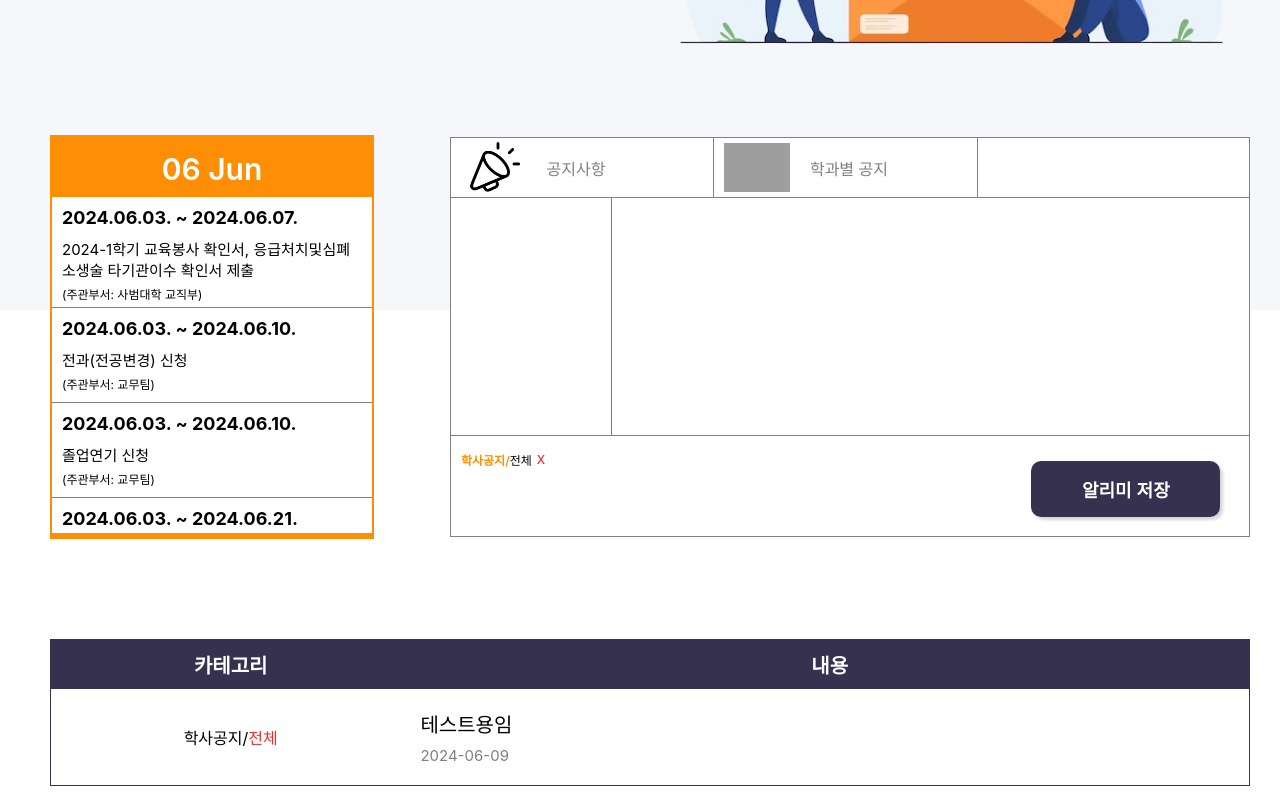
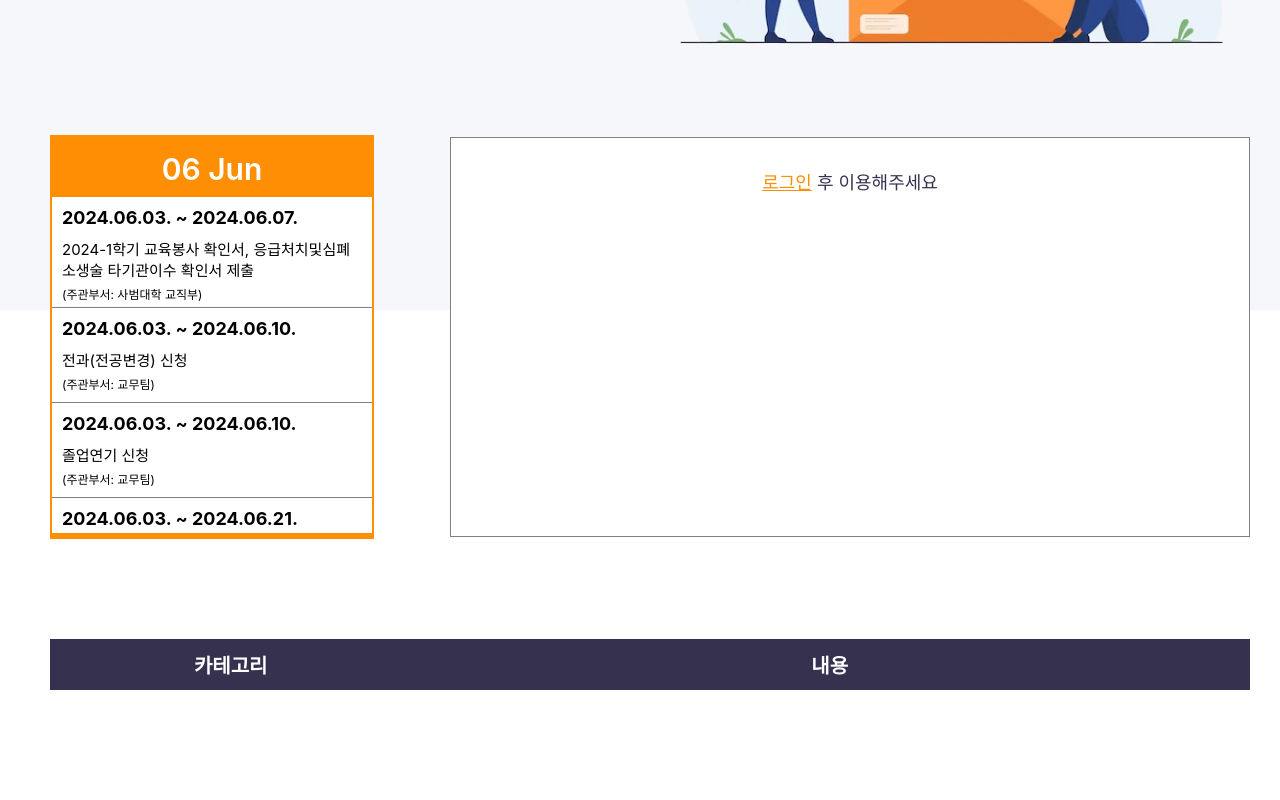
Before and after one commit to CSID-DGU/2024-1-OSSProj-GiveMeTen-11, a React (Create React App) app in the folder Src/frontend/: page / in a window 1280 px wide. Shown: the part 390-1190 px from the top of the page. After the commit the page ends 1130 px from the top, so only its background shows below. Built offline with nearby package versions, Linux system fonts and the light colour scheme; grey boxes are pictures that could not be loaded.

Commit message:
[feat] 카테고리 API 연동 완료

```diff
--- a/Src/frontend/src/components/Category/CategoryCard.js
+++ b/Src/frontend/src/components/Category/CategoryCard.js
@@ -20,7 +20,7 @@ function CategoryCard({data, isLogin}) {
     }, [data]); // data가 변경될 때마다 실행
 
     return (
-        !isLogin ?
+        isLogin ?
         <Container>
             <MainSelectRow>
                 <MainSelectBtn name={'공지사항'} img={basicNotice} mainTab={mainTab} setMainTab={setMainTab} setDetailTab={setDetailTab} />
--- a/Src/frontend/src/routes/Main/Main.js
+++ b/Src/frontend/src/routes/Main/Main.js
@@ -10,14 +10,6 @@ function Main() {
     const [login, setLogin] = useState(false);
     const [categoryData, setCategoryData] = useState({
         "categories": [
-            {
-                "big": "학사공지",
-                "detail": "전체",
-                "url": "https://www.dongguk.edu/article/HAKSANOTICE/list",
-                "title": "테스트용임",
-                "author": "민성제",
-                "date": "2024-06-09"
-            }
         ]
     });
 
```
